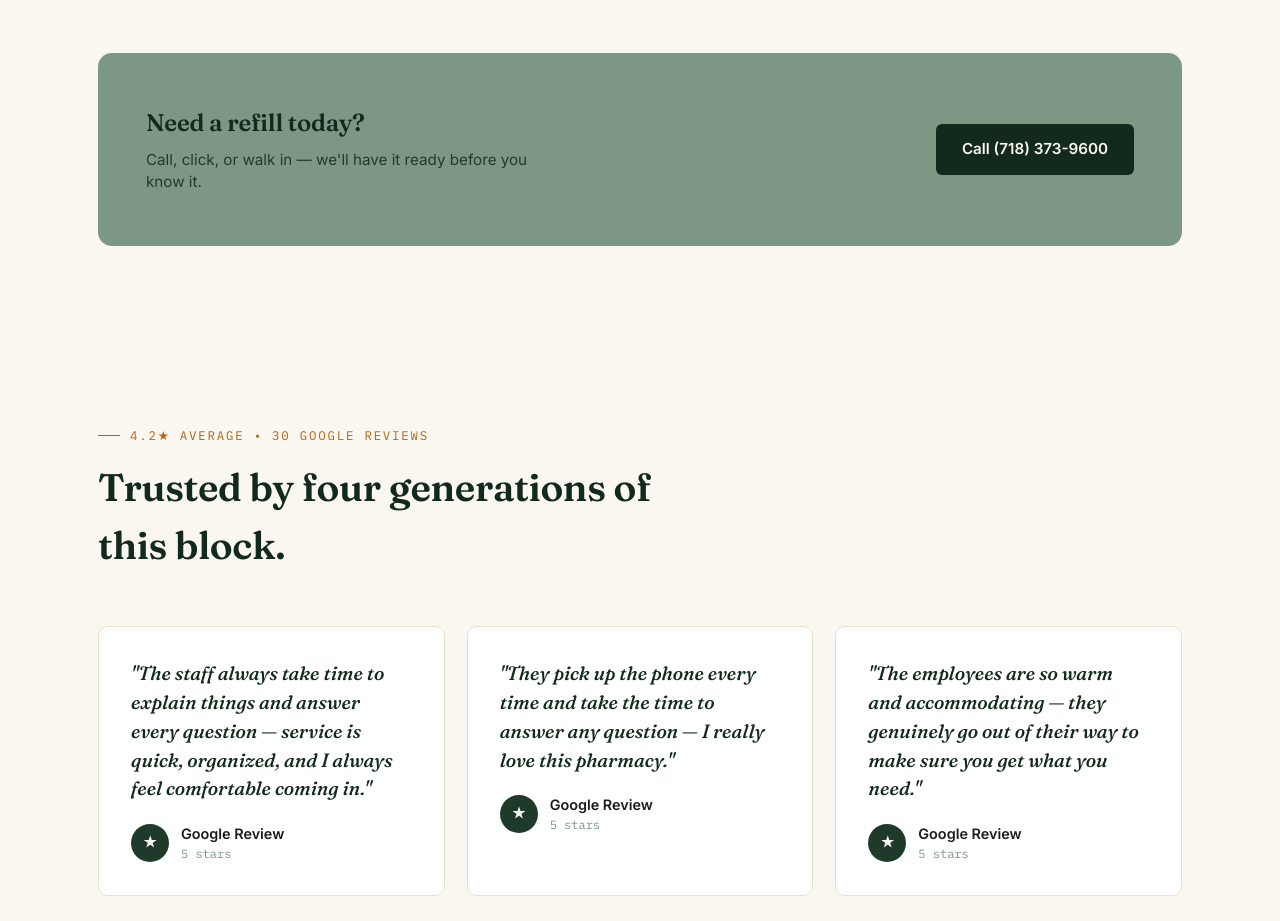
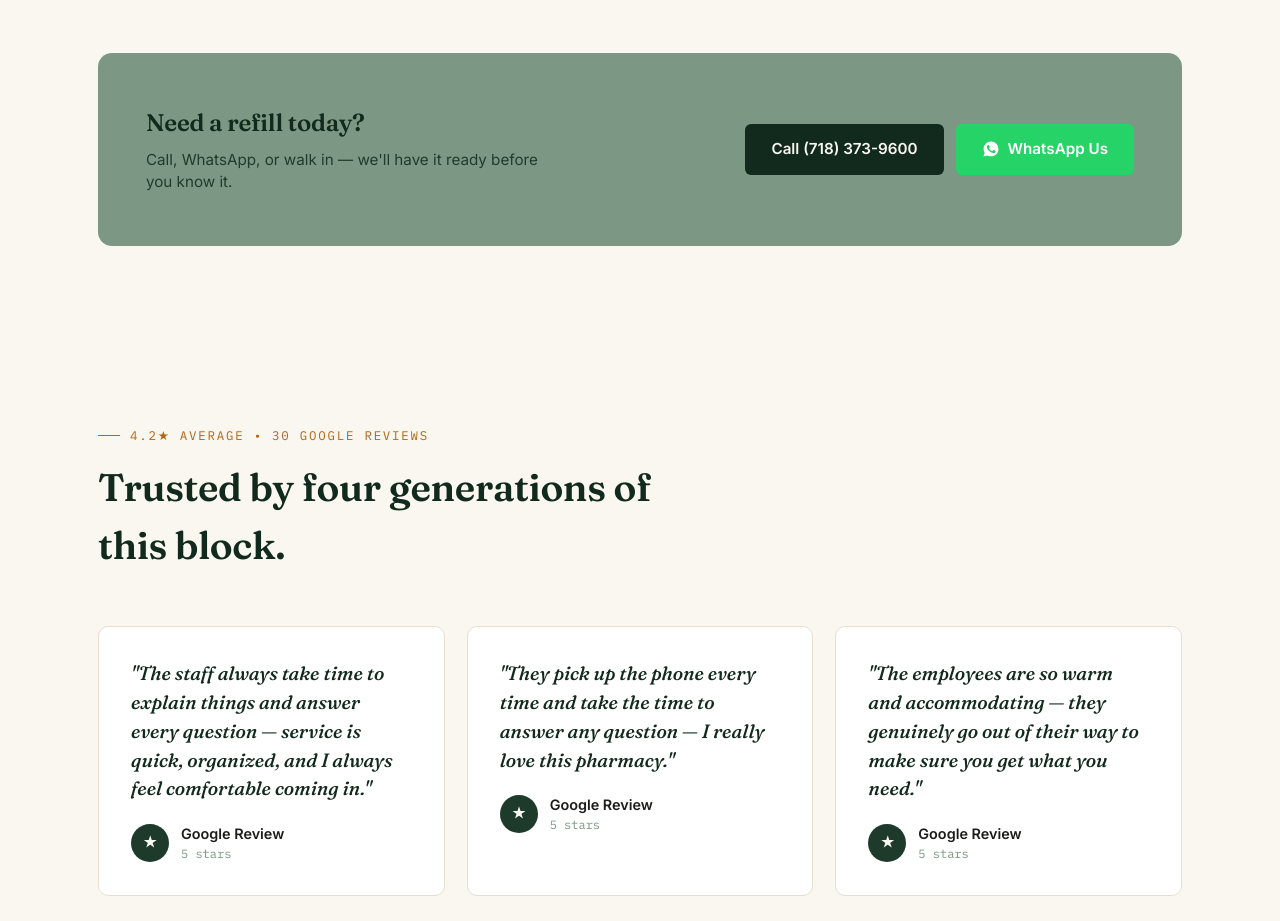
Before and after one commit to frisciapharmacy/friscia-pharmacy, a plain HTML site: page index.html in a window 1280 px wide. Shown: the part 1520-2441 px from the top of the page. Drawn offline with Linux system fonts and the light colour scheme.

Commit message:
Add files via upload

```diff
--- a/index.html
+++ b/index.html
@@ -394,9 +394,15 @@
     <div class="refill-band">
       <div>
         <h3>Need a refill today?</h3>
-        <p>Call, click, or walk in — we'll have it ready before you know it.</p>
+        <p>Call, WhatsApp, or walk in — we'll have it ready before you know it.</p>
       </div>
-      <a href="tel:+17183739600" class="btn btn-primary">Call (718) 373-9600</a>
+      <div style="display:flex; gap:12px; flex-wrap:wrap;">
+        <a href="tel:+17183739600" class="btn btn-primary">Call (718) 373-9600</a>
+        <a href="https://wa.me/17183739600" target="_blank" rel="noopener" class="btn" style="background:#25D366; color:#FFFFFF; display:inline-flex; align-items:center; gap:8px;">
+          <svg width="18" height="18" viewBox="0 0 24 24" fill="currentColor" aria-hidden="true"><path d="M12.04 2C6.58 2 2.13 6.45 2.13 11.91c0 1.79.47 3.53 1.36 5.06L2 22l5.19-1.47a9.86 9.86 0 0 0 4.85 1.28h.01c5.46 0 9.9-4.45 9.9-9.91C21.95 6.45 17.5 2 12.04 2zm5.83 14.02c-.24.68-1.4 1.31-1.93 1.35-.51.05-1.02.24-3.42-.78-2.9-1.24-4.74-4.13-4.88-4.32-.14-.19-1.16-1.55-1.16-2.96 0-1.41.74-2.1 1-2.39.26-.29.57-.36.76-.36.19 0 .38 0 .55.01.18.01.42-.07.65.5.24.58.82 2 .89 2.15.07.15.12.32.02.51-.1.19-.15.31-.3.48-.15.17-.31.38-.44.51-.15.15-.3.31-.13.6.17.29.75 1.24 1.62 2.01 1.11.99 2.05 1.3 2.34 1.44.29.15.46.13.63-.08.17-.2.72-.84.92-1.13.19-.29.38-.24.63-.14.26.1 1.65.78 1.93.92.29.14.48.21.55.33.07.12.07.68-.17 1.35z"/></svg>
+          WhatsApp Us
+        </a>
+      </div>
     </div>
   </div>
 </section>
```
